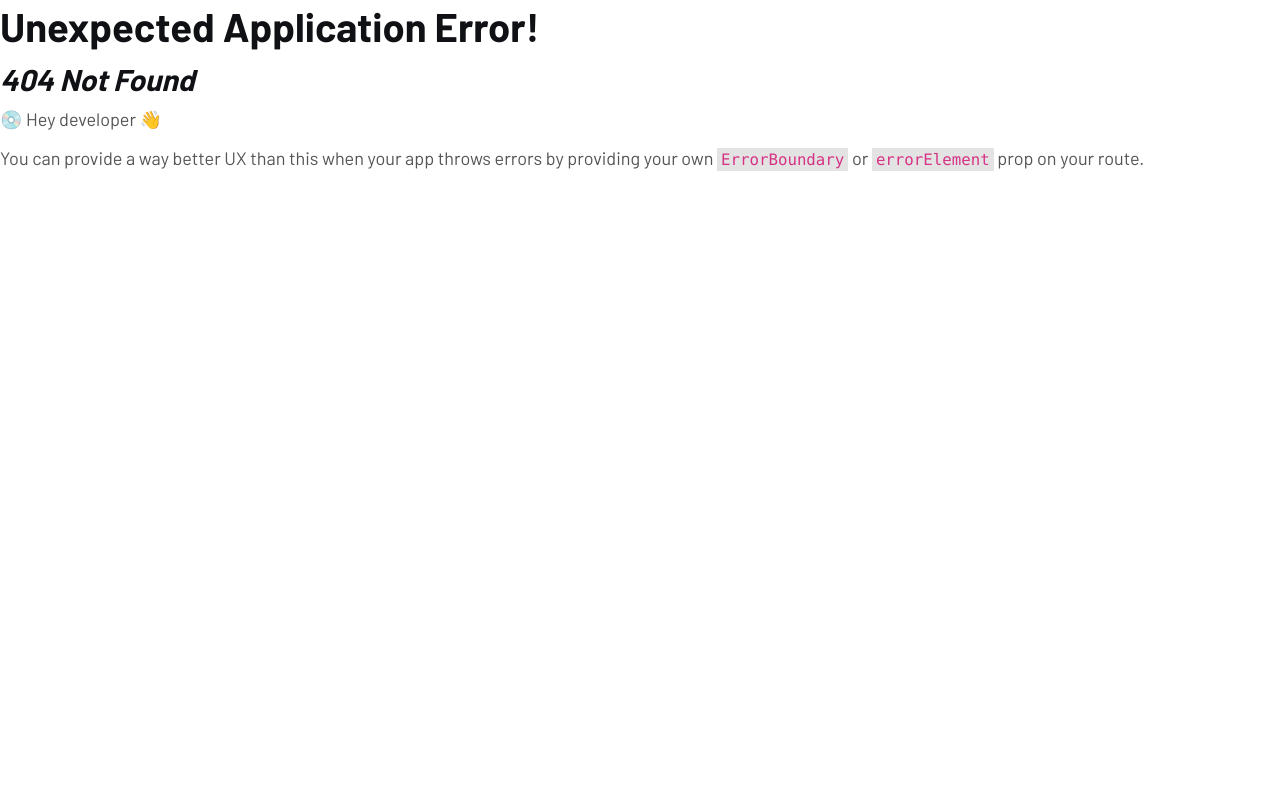
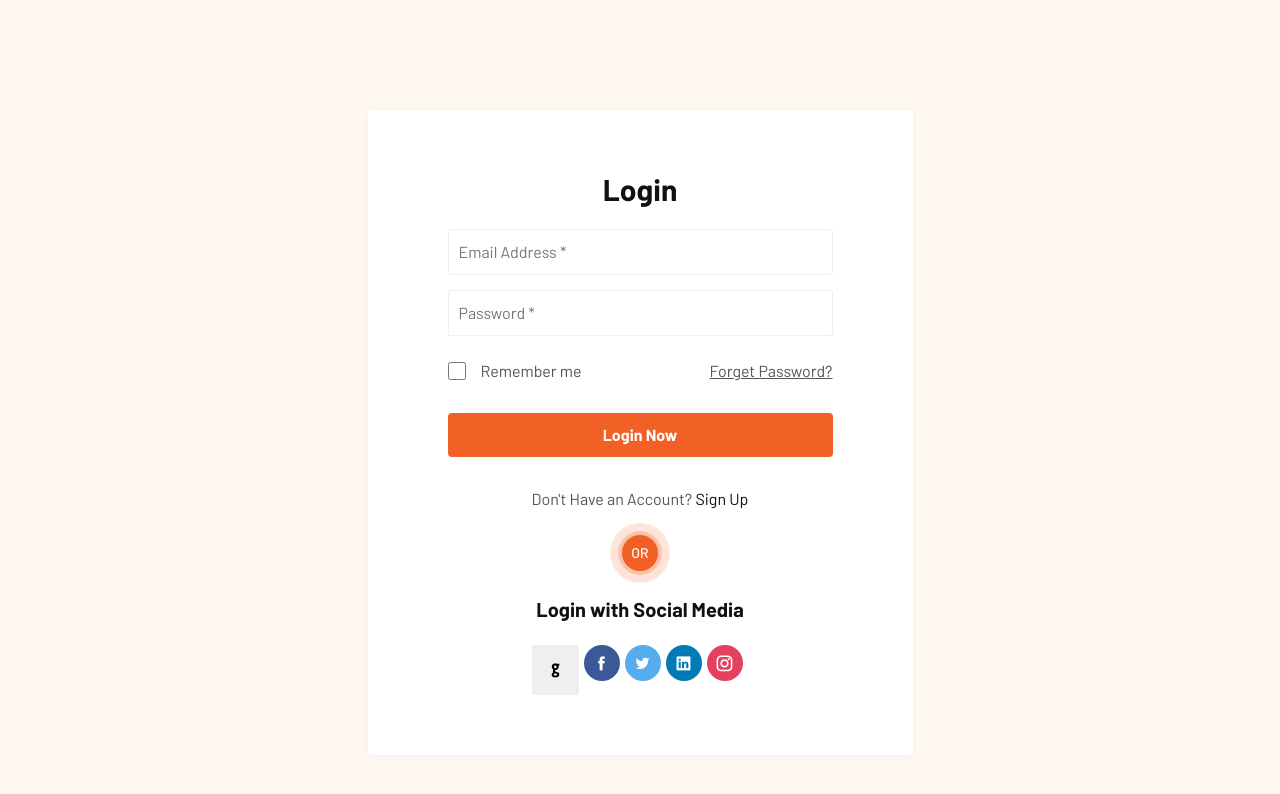
Before and after one commit to rohit0o07/newreactecommerce, a React (Vite) app: page /login in a window 1280 px wide. Before the commit this address had no page. Shown: the top 794 px of the page. Built offline with nearby package versions, Linux system fonts and the light colour scheme; no server answers.

Commit message:
50% login updated

```diff
--- a/package.json
+++ b/package.json
@@ -12,6 +12,7 @@
   "dependencies": {
     "@popperjs/core": "^2.11.8",
     "bootstrap": "^5.3.3",
+    "firebase": "^10.12.1",
     "localforage": "^1.10.0",
     "match-sorter": "^6.3.4",
     "react": "^18.3.1",
--- /dev/null
+++ b/src/PrivateRoute/PrivateRoute.jsx
@@ -0,0 +1,26 @@
+import React, { useContext } from 'react'
+import { AuthContext } from '../contexts/AuthProvider'
+import { Navigate, useLocation } from 'react-router-dom';
+import Login from '../components/Login';
+
+const PrivateRoute = ({children}) => {
+    const {user,loading} = useContext(AuthContext);
+    const location = useLocation();
+        if(loading){
+            return(
+                <div>
+                    Loading....
+                </div>
+            )
+        }
+        if(user){
+            return children;
+        }
+  return (
+    <Navigate to='/login' state={{from:location}} replace>
+      <Login/>
+    </Navigate>
+  )
+}
+
+export default PrivateRoute
--- /dev/null
+++ b/src/components/Login.jsx
@@ -0,0 +1,144 @@
+import React, { useContext, useState } from 'react'
+import { AuthContext } from '../contexts/AuthProvider'
+import { Link, Navigate, useLocation, useNavigate } from 'react-router-dom'
+
+const title="Login"
+const socialTitle = "Login with Social Media"
+const btnText = "Login Now"
+
+const socialList = [
+    {
+        iconName: 'icofont-facebook',
+        siteLink: '#',
+        className: 'facebook',
+    },
+    {
+        iconName: 'icofont-twitter',
+        siteLink: '#',
+        className: 'twitter',
+    },
+    {
+        iconName: 'icofont-linkedin',
+        siteLink: '#',
+        className: 'linkedin',
+    },
+    {
+        iconName: 'icofont-instagram',
+        siteLink: '#',
+        className: 'instagram',
+    },
+    {
+        iconName: 'icofont-pinterest',
+        siteLink: '#',
+        className: 'pinterest',
+    },
+]
+
+const Login = () => {
+        const[errorMessage,setErrorMessage] = useState("");
+        const {signUpWithGmail,login} = useContext(AuthContext);
+        const location = useLocation();
+        const navigate = useNavigate();
+
+        const from  = location.state?.from?.pathname || "/";
+        const handleLogin = (event) => {
+                event.preventDefault();
+                const form =event.target;
+                const email = form.email.value;
+                const password = form.password.value;
+
+                login(email,password).then((result) =>{
+                    const user = result.user;
+                    alert("Login Successfull")
+                    navigate(from,{replace:true})
+                }).catch((error) => {
+                    const errorMsg = error.message;
+                    setErrorMessage("Please provide valid email & password!")
+
+                })
+        }
+
+        const handleRegister = (e) => {
+                signUpWithGmail().then((result) =>{
+                    const user = result.user;
+                    navigate (from,{replace:true})
+                }).catch((error) => {
+                    const errorMsg = error.message;
+                    setErrorMessage("Please Provide valid email & password!")
+                })
+        }
+  return (
+    <div>
+    <div className='login-section padding-tb section-bg'>
+        <div className='container'>
+            <div className='account-wrapper'>
+                <h3 className='title'>{title}</h3>
+                <form className='account-form' onSubmit={handleLogin}>
+                    <div className='form-group'>
+                        <input type="email" name="email" placeholder='Email Address *' required/>
+                    </div>
+                    <div className='form-group'>
+                        <input type="password" name="password" placeholder='Password *' required/>
+                    </div>
+                    {/*showing message*/}
+                    <div>
+                        {
+                            errorMessage && (
+                                <div className='error-message text-danger mb-1'>
+                                {errorMessage}
+                                </div>
+                            )
+                        }
+                    </div>
+                    <div className='form-group'>
+                            <div className='d-flex justify-content-between flex-wrap pt-sm-2'>
+                                <div className='checkgroup'>
+                                    <input type='checkbox' name="remember" id="remember"/>
+                                    <label htmlFor="remember">Remember me </label>
+                                </div>
+                                <Link to="/forgetpass">Forget Password?</Link>
+                            </div>
+                    </div>
+                    <div className='form-group'>
+                        <button className='d-block lab-btn' type='submit'>
+                            <span>{btnText}</span>
+                        </button>
+                    </div>
+                </form>
+                {/*account bottom*/}
+                <div className='account-bottom'>
+                    <span className='d-block cate pt-10'>Don't Have an Account? <Link to="/sign-up">Sign Up</Link></span>
+                    <span className='or'>
+                        <span>or</span>
+                    </span>
+
+                    {/*social logins*/}
+                    <h5 className='subtitle'>{socialTitle}</h5>
+                    <ul className='lab-ul social-icons justify-content-center'>
+                       <li>
+                        <button className='github' onClick={handleRegister}><i class="icofont-github"></i></button>
+                       </li>
+                       <li>
+                        <a href="/" className='facebook'><i class="icofont-facebook"></i></a>
+                       </li>
+                       <li>
+                       <a href="/" className='twitter'><i class="icofont-twitter"></i></a>
+                       </li>
+                       <li>
+                       <a href="/" className='linkedin'><i class="icofont-linkedin"></i></a>
+                       </li>
+                       <li>
+                       <a href="/" className='instagram'><i class="icofont-instagram"></i></a>
+                       </li>
+
+                    </ul>
+                </div>
+            </div>
+        </div>
+    </div>
+
+    </div>
+  )
+}
+
+export default Login
--- a/src/components/NavItems.jsx
+++ b/src/components/NavItems.jsx
@@ -1,6 +1,7 @@
-import React, { useState } from "react";
+import React, { useContext, useState } from "react";
 import { Link } from "react-router-dom";
 import logo from '../assets/images/logo/logo.png';
+import { AuthContext } from "../contexts/AuthProvider";
 const NavItems = () => {
   const [menuToggle, setMenuToggle] = useState(false);
   const [socialToggle, setSocialToggle] = useState(false);
@@ -14,6 +15,9 @@ const NavItems = () => {
       setHeaderFixed(false);
     }
   });
+
+  //auth info
+  const {user} = useContext(AuthContext)
 
   return (
     <header className={`header-section style-4 ${headerFixed ? "headerfixedfadeInUp" : ""}`}>
--- /dev/null
+++ b/src/contexts/AuthProvider.jsx
@@ -0,0 +1,59 @@
+import React, { createContext, useEffect, useState } from "react";
+import app from "../firebase/firebase.config";
+import { GoogleAuthProvider, getAuth, onAuthStateChanged } from "firebase/auth";
+
+export const AuthContext = createContext();
+const auth = getAuth();
+const googleProvider = new GoogleAuthProvider();
+
+
+
+const AuthProvider = ({ children }) => {
+  const [user, setUser] = useState(null);
+  const [loading, setLoading] = useState(true);
+  //create user
+const createUser = (email, password) => {
+    return createUserWithEmailAndPassword(auth, email, password);
+  };
+  //create user with gmail
+  const signUpWithGmail = () => {
+    setLoading(true);
+    return signInWithPopup(auth, googleProvider);
+  };
+
+  //login user
+  const login = (email, password) => {
+    setLoading(true);
+    return signInWithEmailAndPassword(auth, email, password);
+  };
+
+  //logout functionality
+  const logOut = () => {
+    return signOut(auth);
+  };
+
+  //user is available or not
+  useEffect(() => {
+    const unsubscribe = onAuthStateChanged(auth, (currentUser) => {
+      setUser(currentUser);
+      setLoading(false);
+    });
+    return () => {
+      unsubscribe();
+    };
+  });
+
+  const authInfo = {
+    user,
+    loading,
+    createUser,
+    signUpWithGmail,
+    login,
+    logOut,
+  };
+  return (
+    <AuthContext.Provider value={authInfo}>{children}</AuthContext.Provider>
+  );
+};
+
+export default AuthProvider;
--- /dev/null
+++ b/src/firebase/firebase.config.js
@@ -0,0 +1,23 @@
+// Import the functions you need from the SDKs you need
+import { initializeApp } from "firebase/app";
+import { getAnalytics } from "firebase/analytics";
+// TODO: Add SDKs for Firebase products that you want to use
+// https://firebase.google.com/docs/web/setup#available-libraries
+
+// Your web app's Firebase configuration
+// For Firebase JS SDK v7.20.0 and later, measurementId is optional
+const firebaseConfig = {
+  apiKey: import.meta.env.VITE_APIKEY,
+  authDomain: import.meta.env.VITE_AUTHDOMAIN,
+  projectId: import.meta.env.VITE_PROJECTID,
+  storageBucket: import.meta.env.VITE_STORAGEBUCKET,
+  messagingSenderId: import.meta.env.VITE_MESSAGINGSENDERID,
+  appId: import.meta.env.VITE_APPID,
+  measurementId: import.meta.env.VITE_MEASUREMENTID
+};
+
+// Initialize Firebase
+const app = initializeApp(firebaseConfig);
+const analytics = getAnalytics(app);
+
+export default app;
```
Also changed, not shown: src/main.jsx (+13 -7 lines), 1 other file (tests, documents, lock files or other folders).
